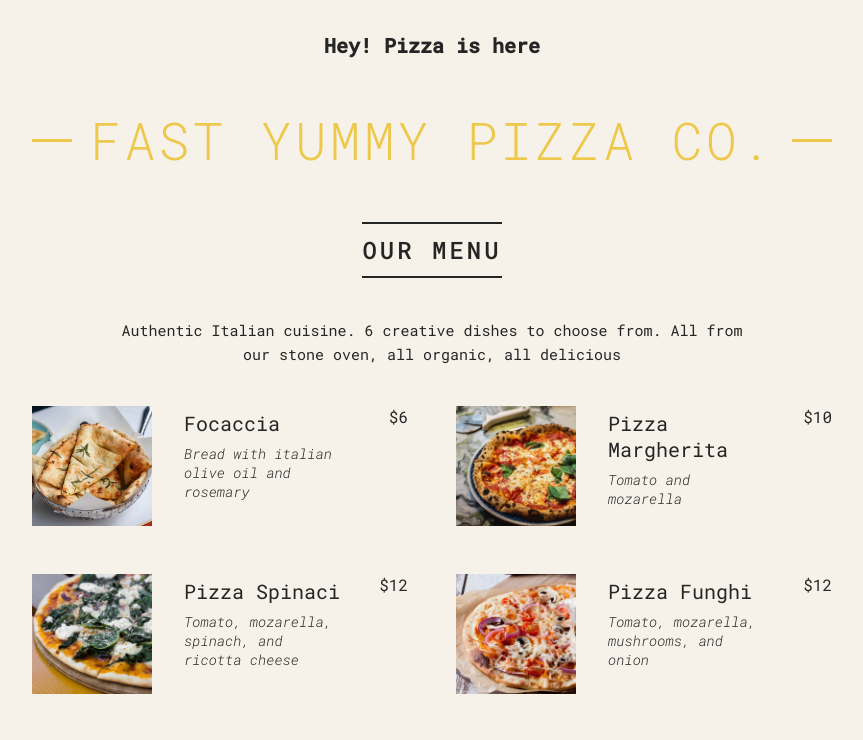
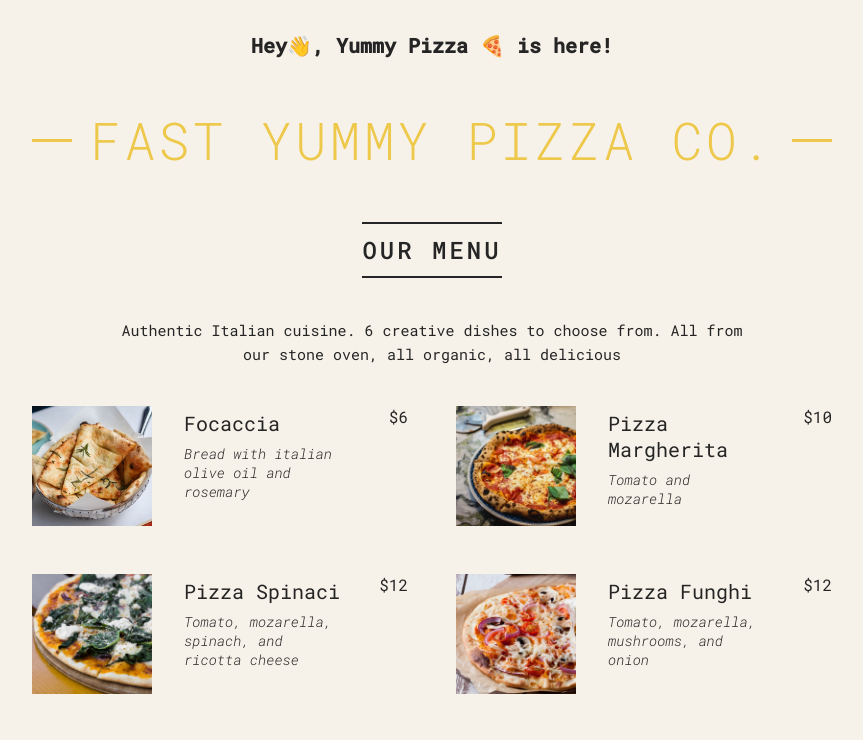
Before and after one commit to Ifeoluwa-cloud/pizza-menu, a React (Vite) app: page / in a window 1280 px wide. Shown: the top 740 px of the page, without its empty margins (208-1071 px from the left). Built offline with nearby package versions, Linux system fonts and the light colour scheme.

Commit message:
Emojis added to welcome message in the App component

```diff
--- a/src/index.jsx
+++ b/src/index.jsx
@@ -51,7 +51,7 @@ const pizzaData = [
 function App(){
   return (
     <div className='container'>
-      <h1>Hey! Pizza is here</h1>
+      <h1>Hey👋, Yummy Pizza 🍕 is here!</h1>
       <Header />
       <Menu />
       <Footer />
```
